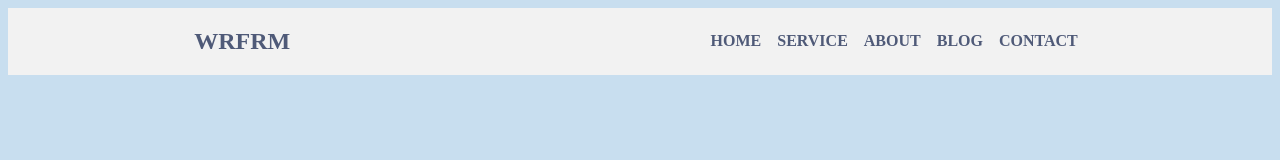
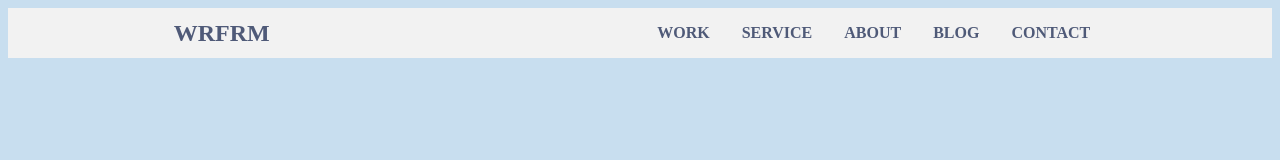
Before and after one commit to Andreidlpy/s6.clase01, a plain HTML site: page index.html in a window 1280 px wide. Drawn offline with Linux system fonts and the light colour scheme.

Commit message:
navbar actualizado

```diff
--- a/index.html
+++ b/index.html
@@ -7,16 +7,15 @@
     <title>Document</title>
 </head>
 <body>
-
     <header class="navegacion">
         <nav class="navegacion__nav">
-            <h1 class="navegacion__nav__logo">WRFRM</h1>
+            <div class="navegacion__nav__logo">WRFRM</div>
             <ul class="navegacion__nav__ul">
-                <li class="navegacion__nav__ul__item"><a class="navegacion__nav__ul__item__link" href="#">Home</a></li>
-                <li class="navegacion__nav__ul__item"><a class="navegacion__nav__ul__item__link" href="#">Service</a></li>
-                <li class="navegacion__nav__ul__item"><a class="navegacion__nav__ul__item__link" href="#">About</a></li>
-                <li class="navegacion__nav__ul__item"><a class="navegacion__nav__ul__item__link" href="#">Blog</a></li>
-                <li class="navegacion__nav__ul__item"><a class="navegacion__nav__ul__item__link" href="#">Contact</a></li>
+                <li class="navegacion__nav__ul__li"><a class="navegacion__nav__ul__li__link" href="#">Work</a></li>
+                <li class="navegacion__nav__ul__li"><a class="navegacion__nav__ul__li__link" href="#">Service</a></li>
+                <li class="navegacion__nav__ul__li"><a class="navegacion__nav__ul__li__link" href="#">About</a></li>
+                <li class="navegacion__nav__ul__li"><a class="navegacion__nav__ul__li__link" href="#">Blog</a></li>
+                <li class="navegacion__nav__ul__li"><a class="navegacion__nav__ul__li__link" href="#">Contact</a></li>
             </ul>
         </nav>
     </header>
--- a/style.scss
+++ b/style.scss
@@ -19,9 +19,9 @@ body{
             justify-content: space-between;
             align-items: center;
 
-            &__item{
+            &__li{
                 list-style: none;
-                padding: 0.5rem;
+                padding: 0 1rem;
 
                 &__link{
                     text-decoration: none;
@@ -33,6 +33,8 @@ body{
         }
 
         &__logo{
+            font-size: 1.5rem;
+            font-weight: bold;
             color: $color-primary;
         }
     }
```
Also changed, not shown: style.css, 1 other file.
